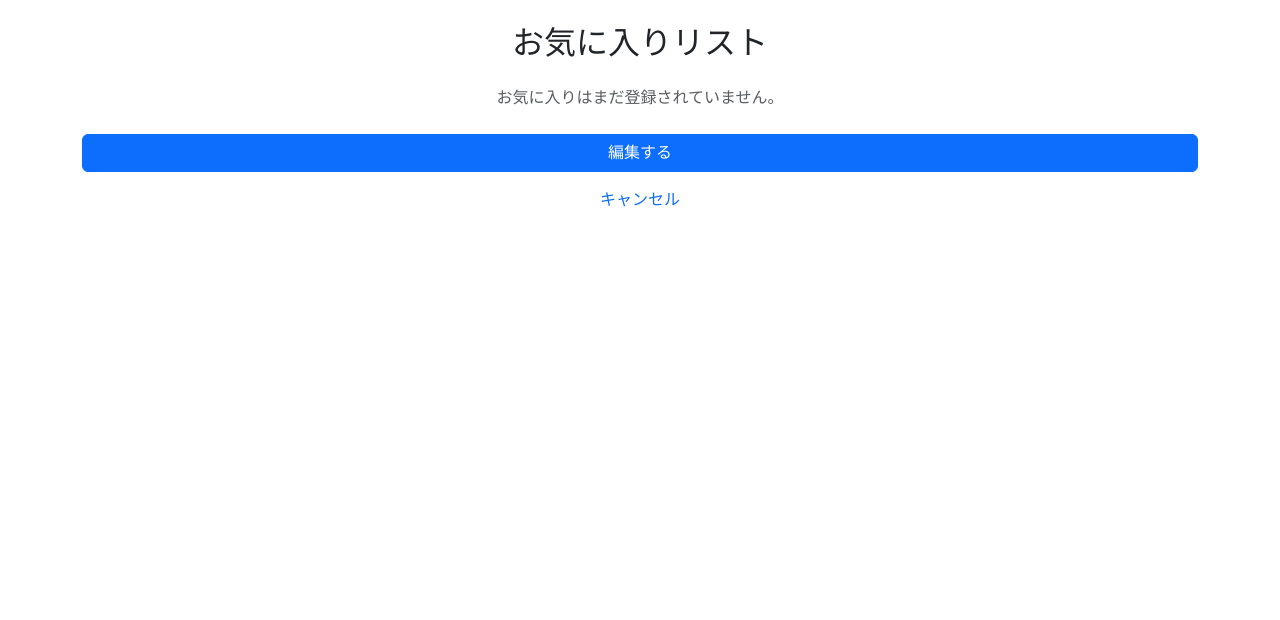
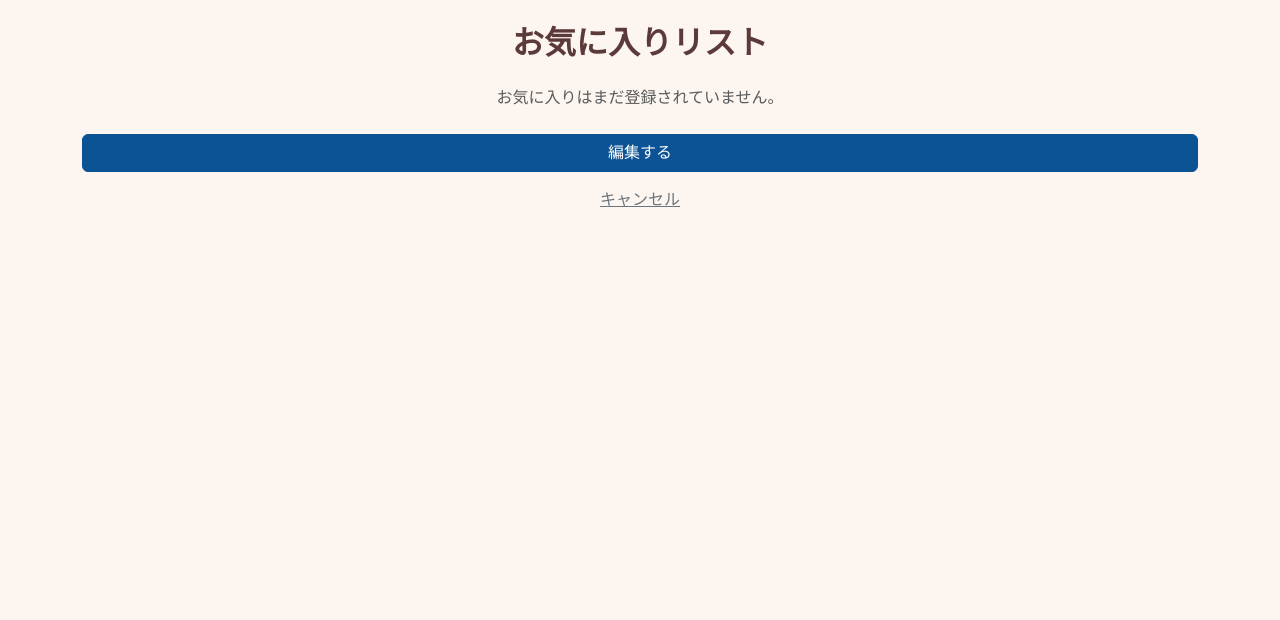
Before and after one commit to Ukahana/tabipre, a Django app: page /favorites/ in a window 1280 px wide. Shown: the top 620 px of the page. Run offline with Django 5.2, Linux system fonts and the light colour scheme; a user stored in the database is signed in; data comes from the database, SQL or seed files in the repository; both versions use the stored data as it was after the commit.

Commit message:
お気に入りリストCSS

```diff
--- a/first_project/app/views/mypage/link.py
+++ b/first_project/app/views/mypage/link.py
@@ -11,7 +11,7 @@ from app.models import Link
 @login_required
 def share_settings(request):
     links = Link.objects.filter(user=request.user).order_by('-created_at')
-    return render(request, 'tabipre/share_settings.html', {
+    return render(request, 'mypage/link_list.html', {
         'links': links
     })
 
--- /dev/null
+++ b/first_project/static/tabipre/css/favorites.css
@@ -0,0 +1,62 @@
+/* 背景色 */
+body {
+    background-color: #fdf6f0ff;
+}
+
+/* タイトル */
+h2 {
+    color: #5c3a3a;
+    font-weight: bold;
+}
+
+/* リスト項目の装飾を消してシンプルに */
+.list-group-item {
+    background-color: transparent;
+    border: none;
+    padding-left: 0;
+    color: #e91e63;
+    font-size: 1rem;
+}
+
+/* 編集ボタン */
+.favorites_list .btn-primary {
+    background-color: #0b5394ff;
+    border-color: #0b5394ff;
+}
+
+.favorites_list .btn-primary:hover {
+    background-color: #09457a;
+    border-color: #09457a;
+}
+
+/* この画面ではフォームの枠を消す */
+input,
+textarea,
+select {
+    border: none !important;
+    box-shadow: none !important;
+    outline: none !important;
+}
+
+/* リンク（グレーで下線） */
+.back-link {
+    color: #6c757d;              /* 落ち着いたグレー */
+    text-decoration: underline;  /* 下線 */
+    font-weight: 500;
+}
+
+.back-link:hover {
+    color: #5a6268;              /* 少し濃くしてホバーを分かりやすく */
+}
+
+/* 保存ボタン */
+.favorites_edit .btn-primary {
+    background-color: #0097a7ff;
+    border-color: #0097a7ff;
+}
+
+.favorites_edit .btn-primary:hover {
+    background-color: #007c8aff;
+    border-color: #007c8aff;
+}
+/*
--- a/first_project/templates/base.html
+++ b/first_project/templates/base.html
@@ -8,12 +8,12 @@
     <meta name="viewport" content="width=device-width, initial-scale=1.0">
     <title>旅プレ</title>
     {% block extra_css %}
+    {{ block.super }}
     <link rel="stylesheet" href="{% static 'tabipre/base.css' %}">
-    {{ block.super }}
     {% endblock %}
 </head>
 
-<body>
+<body class="{% block body_class %}{% endblock %}">
 
     <div class="content-wrapper">
 
--- a/first_project/templates/mypage/account_edit.html
+++ b/first_project/templates/mypage/account_edit.html
@@ -1,6 +1,9 @@
 {% extends 'base.html' %}
 {% load static %}
 
+{% block extra_css %}
+{{ block.super }}
+{% endblock %}
 {% block content %}
 <div class="container mt-4">
 
--- a/first_project/templates/mypage/favorites_list.html
+++ b/first_project/templates/mypage/favorites_list.html
@@ -1,6 +1,12 @@
 {% extends 'base.html' %}
 {% load static %}
 
+{% block body_class %}favorites_list{% endblock %}
+
+{% block extra_css %}
+{{ block.super }}
+<link rel="stylesheet" href="{% static 'tabipre/css/favorites.css' %}">
+{% endblock %}
 {% block content %}
 <div class="container mt-4">
 
@@ -9,9 +15,7 @@
     {% if favorite and favorite.items.all %}
         <ul class="list-group mb-4">
             {% for item in favorite.items.all %}
-                <li class="list-group-item">
-                    {{ item.item_name }}
-                </li>
+                <li class="list-group-item">・　{{ item.item_name }}</li>
             {% endfor %}
         </ul>
     {% else %}
@@ -25,7 +29,7 @@
     </div>
 
     <div class="text-center mb-5">
-        <a href="{% url 'app:mypage' %}" class="text-decoration-none">
+        <a href="{% url 'app:mypage' %}" class="back-link">
             キャンセル
         </a>
     </div>
--- a/first_project/templates/mypage/password_change.html
+++ b/first_project/templates/mypage/password_change.html
@@ -1,6 +1,8 @@
 {% extends 'base.html' %}
 {% load static %}
-
+{% block extra_css %}
+{{ block.super }}
+{% endblock %}
 {% block content %}
 <div class="container mt-4">
 
```
Also changed, not shown: first_project/templates/mypage/favorites_edit.html (+7 -1 lines), first_project/templates/mypage/link_list.html (+6 -3 lines), first_project/templates/mypage/mypage.html (+8 -8 lines), first_project/db.sqlite3, first_project/static/tabipre/js/mypage/favorites_edit.js (line endings or trailing spaces).
